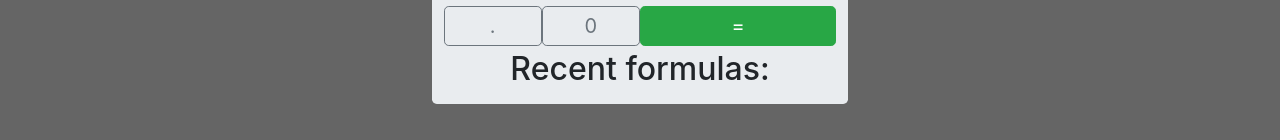
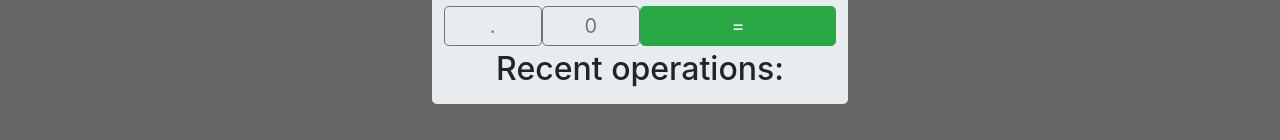
Before and after one commit to SirPhoros/calculator-angular, an Angular app: page / in a window 1280 px wide. Shown: the part 529-669 px from the top of the page. Built offline with nearby package versions, Linux system fonts and the light colour scheme.

Commit message:
change title of box

```diff
--- a/src/app/app.component.html
+++ b/src/app/app.component.html
@@ -156,7 +156,7 @@
       </button>
     </section>
     <section>
-      <h2 class="text-center">Recent formulas:</h2>
+      <h2 class="text-center">Recent operations:</h2>
       <ul class="list-unstyled mb-0">
         <li
           *ngFor="let item of history"
```
